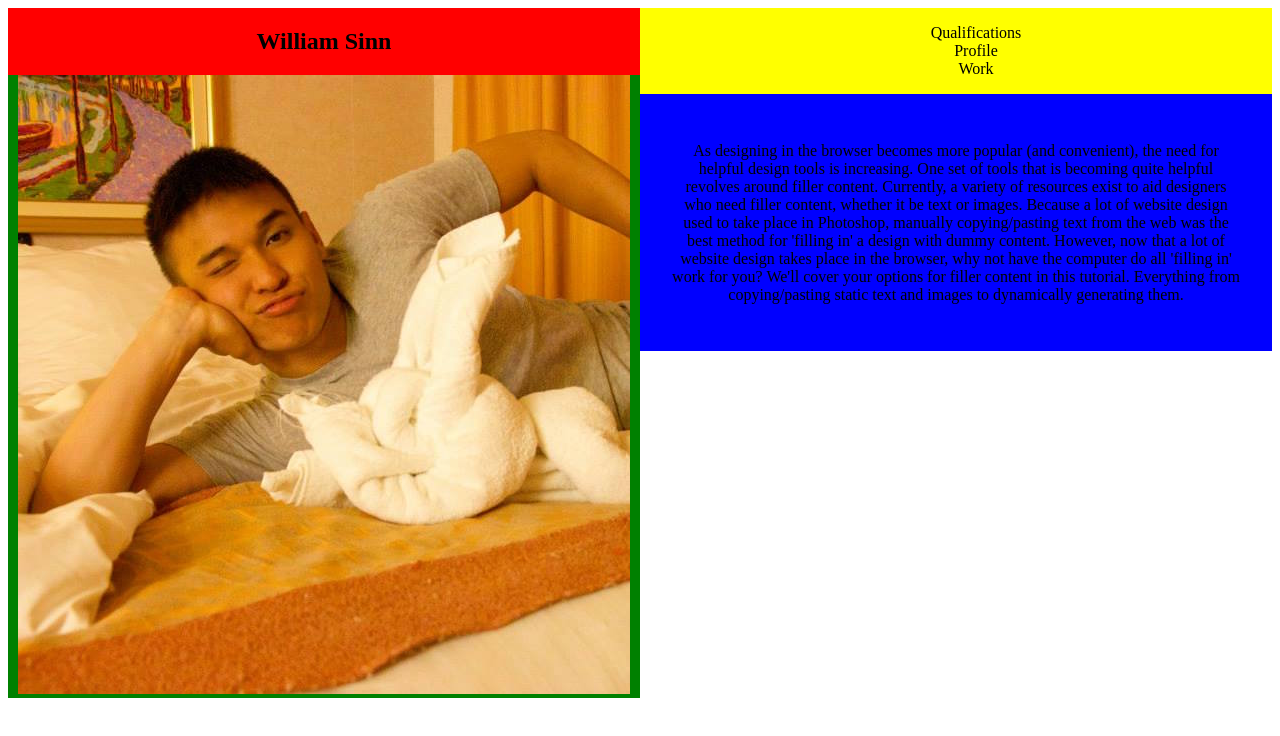
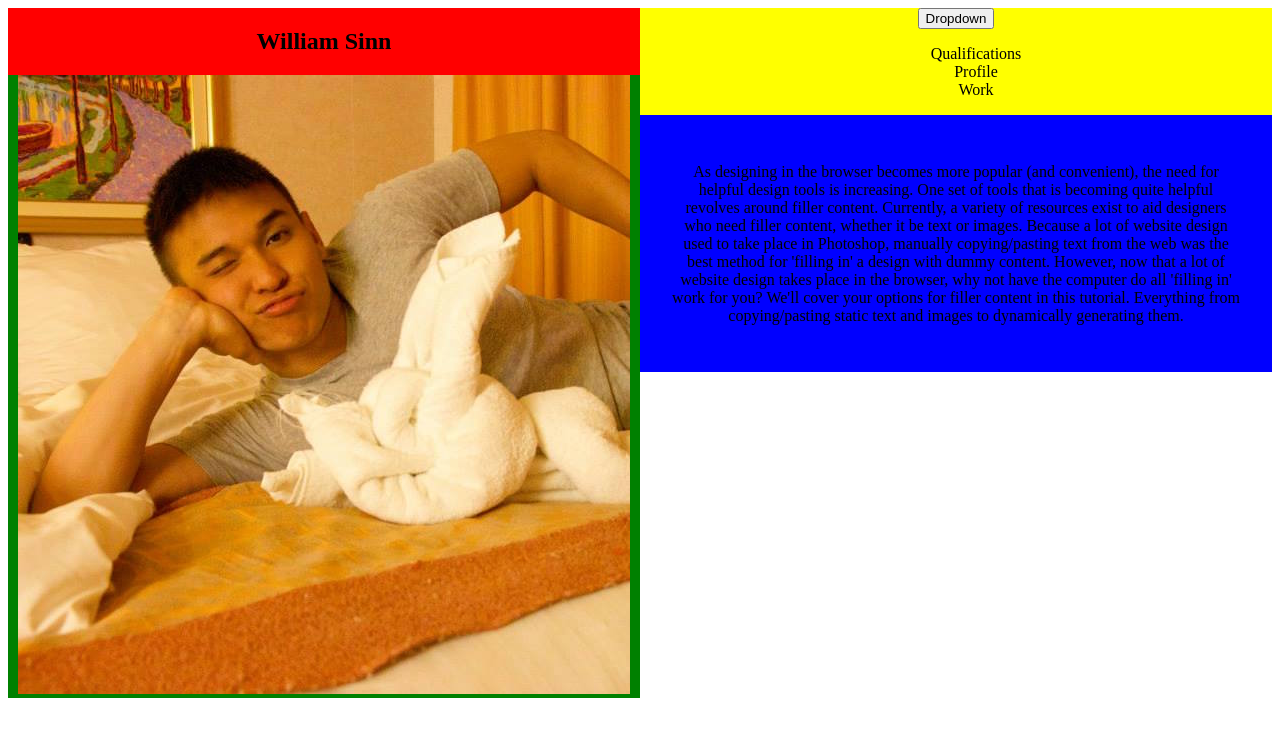
Before and after one commit to willsinn/Portfolio, a plain HTML site: page index.html in a window 1280 px wide. Drawn offline with Linux system fonts and the light colour scheme.

Commit message:
Dropdown

```diff
--- a/index.html
+++ b/index.html
@@ -10,6 +10,11 @@
           </div>
 
           <div id="navBar">
+               <div class"dropdown">
+                 <button class="dropbtm onclick="myFunction()">Dropdown</button>
+                 <div class= "dropdown-content" id="myDropdown">
+                 </div>
+              </div>
               <ul>
                 <li>Qualifications</li>
                 <li>Profile</li>
```
